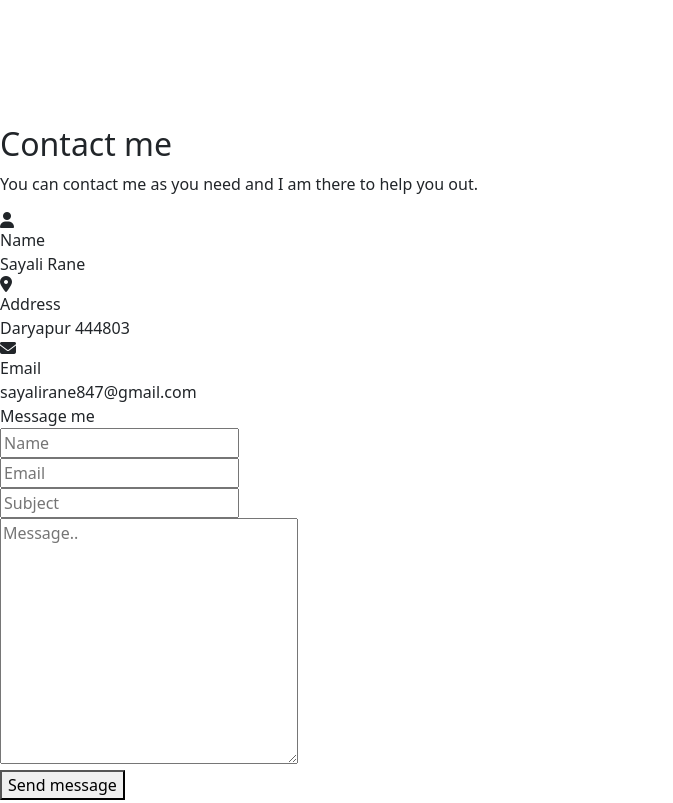
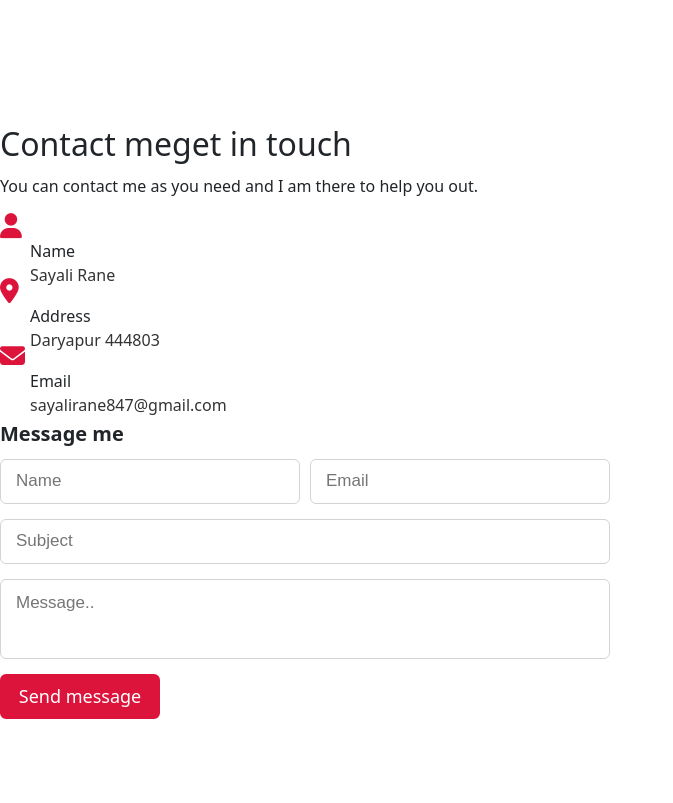
Before and after one commit to SayaliRane1/sayaliPortfolio, a plain HTML site: page index.html in a window 1280 px wide. Shown: the part 3293-4096 px from the top of the page, without its empty margins (0-673 px from the left). Drawn offline with nearby package versions, Linux system fonts and the light colour scheme; a script that the page names is missing.

Commit message:
Update style.css

```diff
--- a/style.css
+++ b/style.css
@@ -58,6 +58,100 @@
 .fab {
     color: #000000;
 }
+.contact .title::after{
+    content: "get in touch";
+}
+.contact .contact-content .column{
+    width: calc(50% - 30px);
+}
+.contact .contact-content .text{
+    font-size: 20px;
+    font-weight: 600;
+    margin-bottom: 10px;
+}
+.contact .contact-content .left p{
+    text-align: justify;
+}
+.contact .contact-content .left .icons{
+    margin: 10px 0;
+}
+.contact .contact-content .row{
+    display: flex;
+    height: 65px;
+    align-items: center;
+}
+.contact .contact-content .row .info{
+    margin-left: 30px;
+}
+.contact .contact-content .row i{
+    font-size: 25px;
+    color: crimson;
+}
+.contact .contact-content .info .head{
+    font-weight: 500;
+}
+.contact .contact-content .info .sub-title{
+    color: #333;
+}
+.contact .right form .fields{
+    display: flex;
+}
+.contact .right form .field,
+.contact .right form .fields .field{
+    height: 45px;
+    width: 100%;
+    margin-bottom: 15px;
+}
+.contact .right form .textarea{
+    height: 80px;
+    width: 100%;
+}
+.contact .right form .name{
+    margin-right: 10px;
+}
+.contact .right form .field input,
+.contact .right form .textarea textarea{
+    height: 100%;
+    width: 100%;
+    border: 1px solid lightgrey;
+    border-radius: 6px;
+    outline: none;
+    padding: 0 15px;
+    font-size: 17px;
+    font-family: 'Poppins', sans-serif;
+    transition: all 0.3s ease;
+}
+.contact .right form .field input:focus,
+.contact .right form .textarea textarea:focus{
+    border-color: #b3b3b3;
+}
+.contact .right form .textarea textarea{
+  padding-top: 10px;
+  resize: none;
+}
+.contact .right form .button-area{
+  display: flex;
+  align-items: center;
+}
+.right form .button-area button{
+  color: #fff;
+  display: block;
+  width: 160px!important;
+  height: 45px;
+  outline: none;
+  font-size: 18px;
+  font-weight: 500;
+  border-radius: 6px;
+  cursor: pointer;
+  flex-wrap: nowrap;
+  background: crimson;
+  border: 2px solid crimson;
+  transition: all 0.3s ease;
+}
+.right form .button-area button:hover{
+  color: crimson;
+  background: none;
+}
 /* footer styling */
 #footer {
     background-color: #808080;
```
